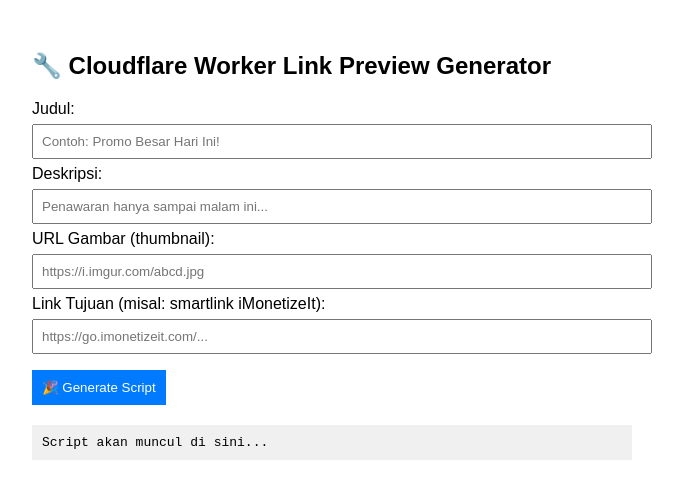
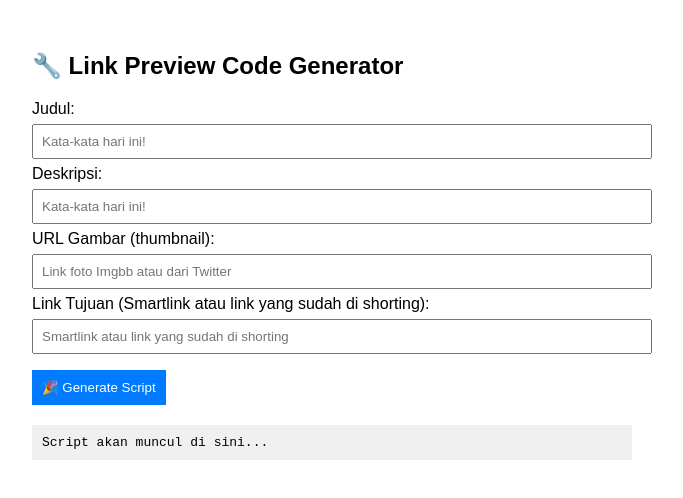
Before and after one commit to mstfzr/link-generator, a plain HTML site: page index.html in a window 1280 px wide. Shown: the whole page, without its empty margins (308-991 px from the left). Drawn offline with Linux system fonts and the light colour scheme.

Commit message:
Update index.html

```diff
--- a/index.html
+++ b/index.html
@@ -32,15 +32,15 @@
   </style>
 </head>
 <body>
-  <h2>🔧 Cloudflare Worker Link Preview Generator</h2>
+  <h2>🔧 Link Preview Code Generator</h2>
   <label>Judul:</label>
-  <input id="title" placeholder="Contoh: Promo Besar Hari Ini!" />
+  <input id="title" placeholder="Kata-kata hari ini!" />
   <label>Deskripsi:</label>
-  <input id="desc" placeholder="Penawaran hanya sampai malam ini..." />
+  <input id="desc" placeholder="Kata-kata hari ini!" />
   <label>URL Gambar (thumbnail):</label>
-  <input id="img" placeholder="https://i.imgur.com/abcd.jpg" />
-  <label>Link Tujuan (misal: smartlink iMonetizeIt):</label>
-  <input id="target" placeholder="https://go.imonetizeit.com/..." />
+  <input id="img" placeholder="Link foto Imgbb atau dari Twitter" />
+  <label>Link Tujuan (Smartlink atau link yang sudah di shorting):</label>
+  <input id="target" placeholder="Smartlink atau link yang sudah di shorting" />
   <button onclick="generate()">🎉 Generate Script</button>
 
   <pre id="result">Script akan muncul di sini...</pre>
```
